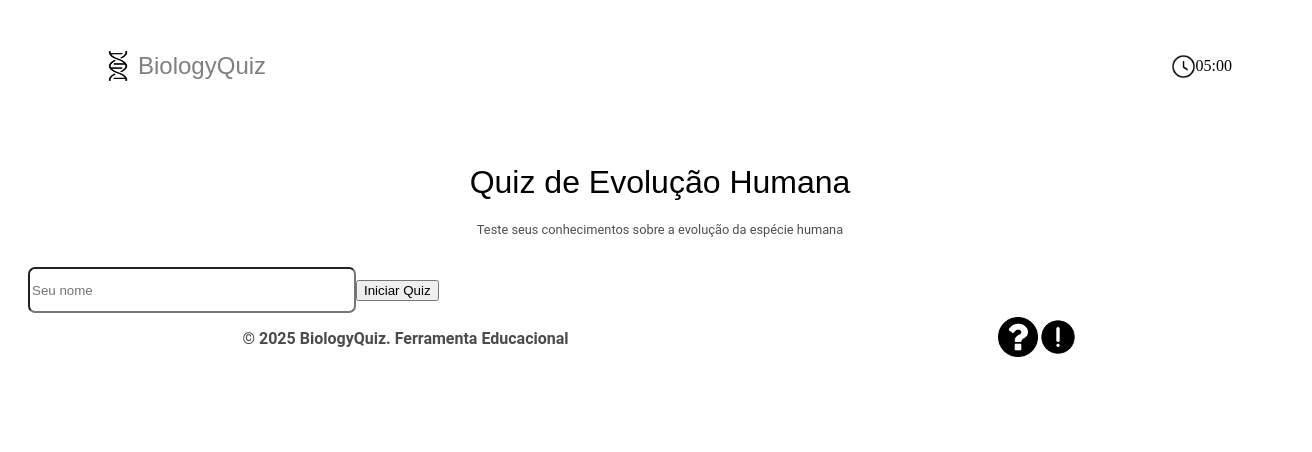
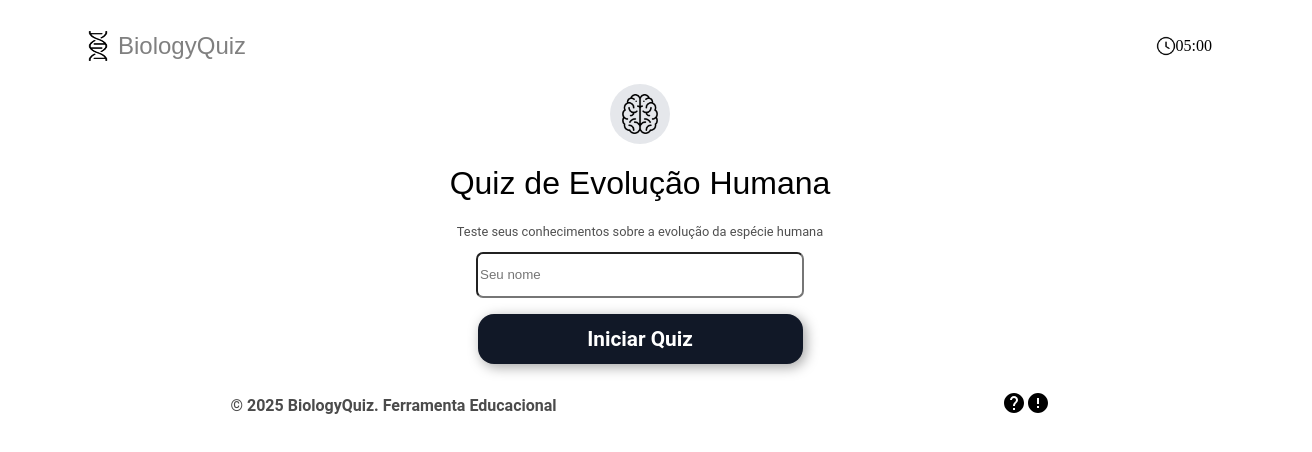
Before and after one commit to alejandrofonsecac/Bio-Questionario, a React (Vite) app: page / in a window 1280 px wide. Shown: the top 452 px of the page, 1312 px wide, since content can reach past the window. Built offline with nearby package versions, Linux system fonts and the light colour scheme.

Commit message:
Resolvendo bugs de estilo

```diff
--- a/src/App.jsx
+++ b/src/App.jsx
@@ -1,6 +1,8 @@
 import { useState } from 'react'
 import Random from './_components/Random.jsx'
 import style from '../style.module.css'
+
+import { Error, Help } from "@mui/icons-material";
 
 function App() {
   const [name, setName] = useState('')
@@ -216,8 +218,7 @@ function App() {
 
 
   return (
-    <div className="corpo">
-      <div className={style.container}>
+    <>
         <header>
           <div className={style.containerDna}>
             <img src="/dna.png" alt="Icone de DNA" className={style.iconDna}/>
@@ -226,26 +227,33 @@ function App() {
           <div className={style.containerTimer}>
             <img src="/relogio.png" alt="Icone de relogio" className={style.iconTimer} />
             {/* Exemplo de timer fixo; substitua por componente se quiser */}
-            <div id="Timer"><span className="timerText">05:00</span></div>
+            <div id="Timer">
+              <span className="timerText">05:00</span>
+            </div>
           </div>
         </header>
 
-        <div className={style.containerIcon}>
-          <h1 className={style.tituloRock}>Quiz de Evolução Humana</h1>
-          <p>Teste seus conhecimentos sobre a evolução da espécie humana</p>
-        </div>
+        <main>
+            <div className={style.containerIcon}>
+              <img src="../../public/cerebro.png" alt="Icone de Cerebro"/>
+            </div>
+
+            <h1>Quiz de Evolução Humana</h1>
+            <p>Teste seus conhecimentos sobre a evolução da espécie humana</p>
+        </main>
 
         {/* TELA INICIAL: aparece até clicar no botão */}
         {!started && (
-          <form id="form-jogador" onSubmit={handleStart}>
+          <form id="form-jogador" onSubmit={handleStart} className={style.containerForm}>
             <input
               type="text"
               id="inome"
               placeholder="Seu nome"
               value={name}
               onChange={(e) => setName(e.target.value)}
+              className={style.input}
             />
-            <button type="submit">Iniciar Quiz</button>
+            <button type="submit" className={style.buttonSubmit}>Iniciar Quiz</button>
           </form>
         )}
 
@@ -262,15 +270,14 @@ function App() {
           <p>© 2025 BiologyQuiz. Ferramenta Educacional</p>
           <div className={style.containerIcons}>
             <div className={style.iconeInterrogacao}>
-              <img src="/iconeInterrogacao.png" alt="Icone de Interrogação" />
+              <Help/>
             </div>
             <div className={style.iconeExclamacao}>
-              <img src="/iconeExclamacao.png" alt="Icone de Exclamação" />
+              <Error/>
             </div>
           </div>
         </footer>
-      </div>
-    </div>
+        </>
   )
 }
 
--- a/style.module.css
+++ b/style.module.css
@@ -53,24 +53,44 @@ header{
 }
 
 .iconTimer{
-  width: 25x;
-  height: 25px;
+  width: 20px;
+  height: 20px;
+}
+
+.timerText{
+  font-family: var(--fonte-normal);
+  color: rgba(0, 0, 0, 0.7);
+  font-size: 0.8em;
 }
 
 
 /*--- Main ---*/
 .containerIcon{
   margin: 60px 0px 30px 0px;
+  display: flex;
+  align-items: center;
+  justify-content: center;
+
+  width: 60px;
+  height: 60px;
+  background-color: #E5E7EB;
+  border-radius: 50%;
+  margin: 0px auto;
 }
 
-.containerIcon > h1{
+.containerIcon > img{
+  width: 40px;
+  height: 40px;
+}
+
+main > h1{
   font-family: var(--fonte-titulo);
   text-align: center;
   font-weight: lighter;
   font-size: 2em;
 }
 
-.containerIcon > p{
+main > p{
   text-align: center;
   font-family: var(--fonte-normal);
   font-size: 0.8em;
@@ -80,25 +100,11 @@ header{
 .containerForm{
   background-color: white;
   width: 600px;
-  height: 500px;
   margin: 0px auto;
 
   display: flex;
   align-items: center;
   flex-direction: column;
-}
-
-
-.icon{
-  display: flex;
-  align-items: center;
-  justify-content: center;
-
-  width: 60px;
-  height: 60px;
-  background-color: #E5E7EB;
-  border-radius: 50%;
-  margin: 0px auto;
 }
 
 .icon > img{
@@ -148,10 +154,6 @@ input{
   margin: 16px auto;
 }
 
-.containerForm{
-  color: gray;
-}
-
 /*--- Footer ---*/
 
 footer > p{
@@ -171,11 +173,13 @@ footer > p{
 }
 
 .iconeExclamacao > img{
+  filter: grayscale(100%);
   width: 40px;
   height: 40px;
 }
 
 .iconeInterrogacao > img{
+  filter: grayscale(100%);
   width: 40px;
   height: 40px;
 }
```
